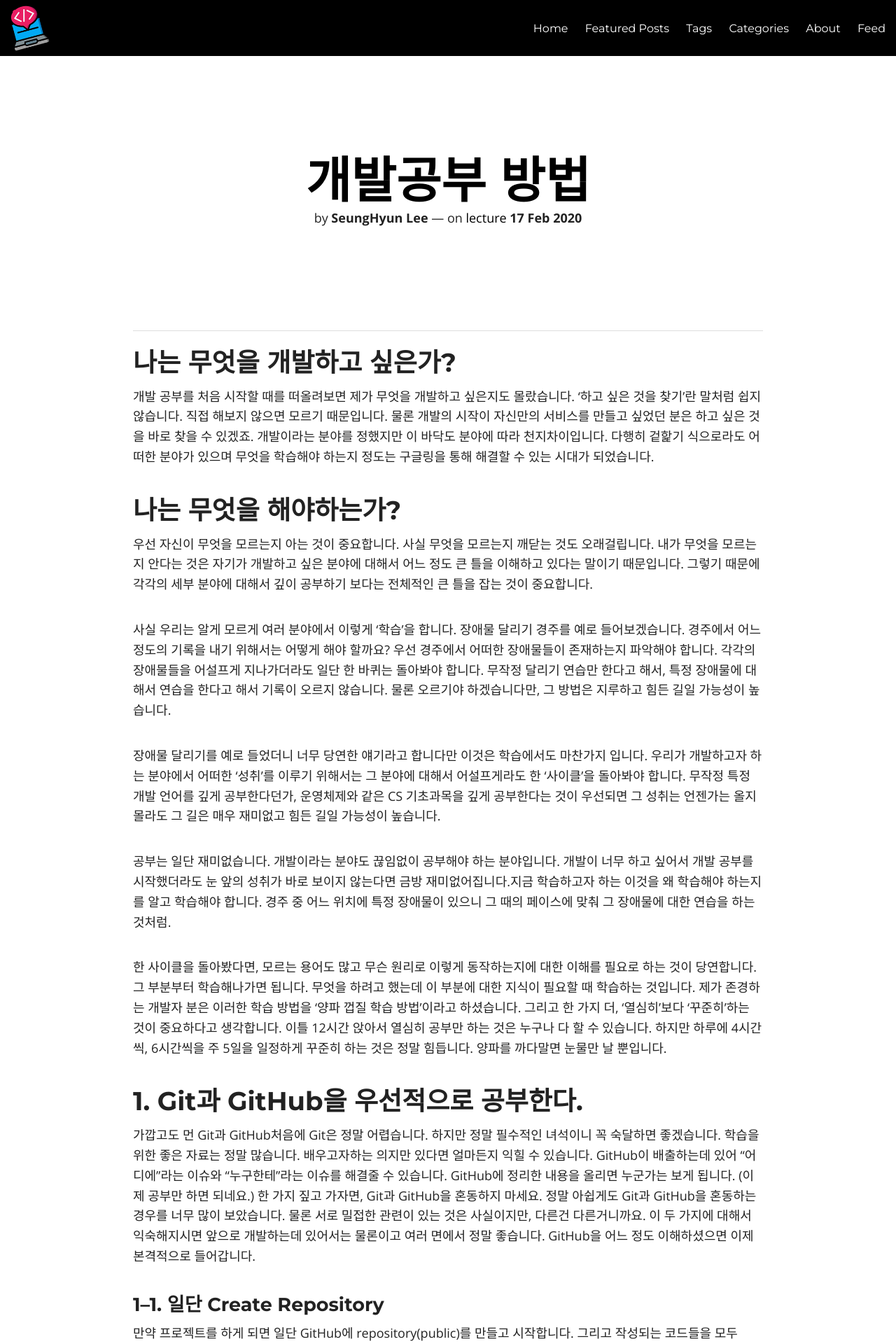
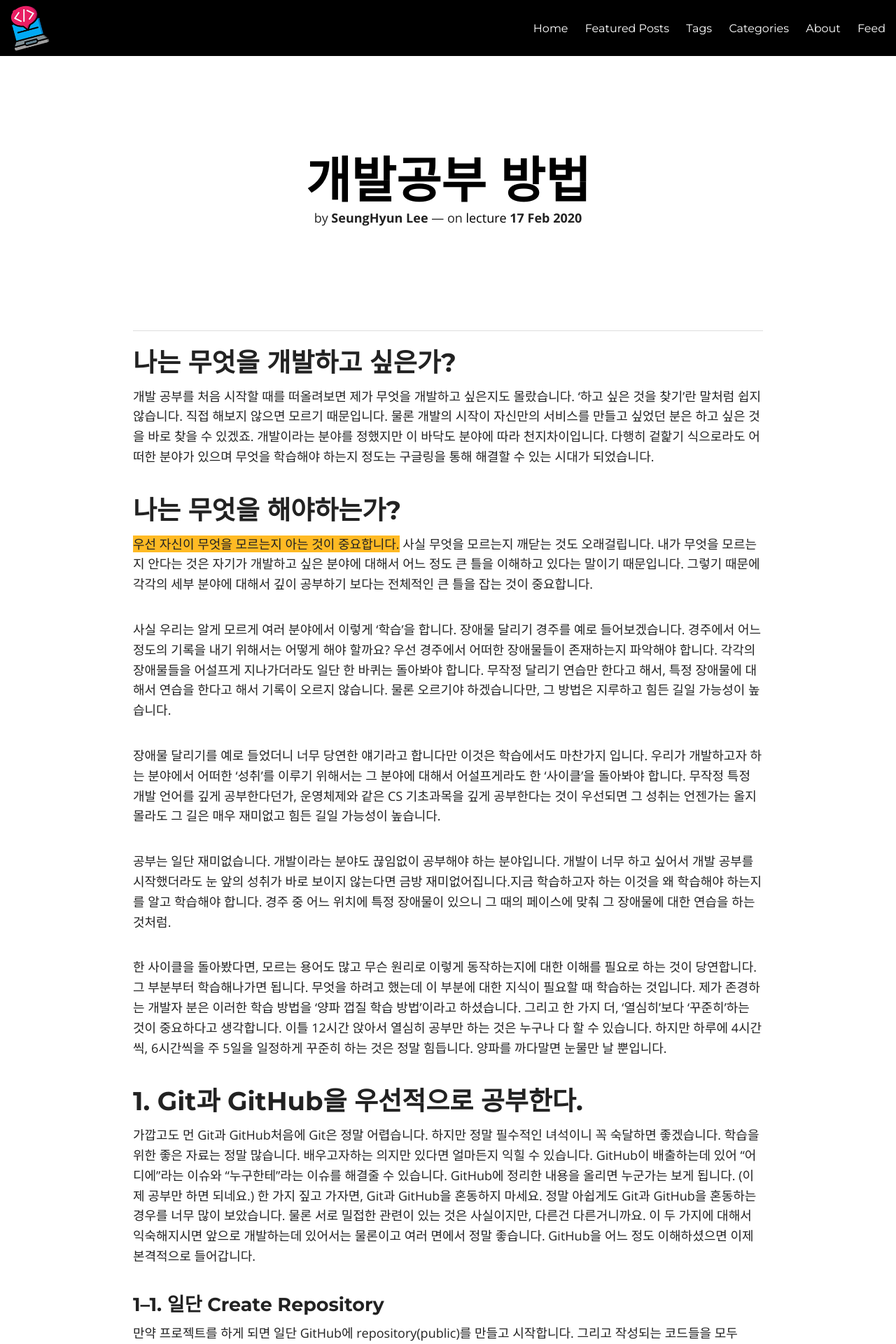
Before and after one commit to lsh58/lsh58.github.io, a Jekyll site: the page built from _posts/2020-02-17-나는어떻게개발공부를했나.md, in a window 1280 px wide. Shown: the top 1920 px of the page at 70% size. Built offline with Jekyll 4.4.1, drawn with Linux system fonts in a browser that asks for light colours; nearby versions of some CDN libraries; comment, search, counter and statistics services are not loaded.

Commit message:
Update post.css

```diff
--- a/assets/css/post.css
+++ b/assets/css/post.css
@@ -27,6 +27,10 @@ html, body, .notepad-post-container, .notepad-post-header {
     color: white; }
     .notepad-post-header-title a:hover {
       color: white; }
+
+.evidence{
+  background: #ffba24;
+}
 
 .post-template {
   /* Header */
```
